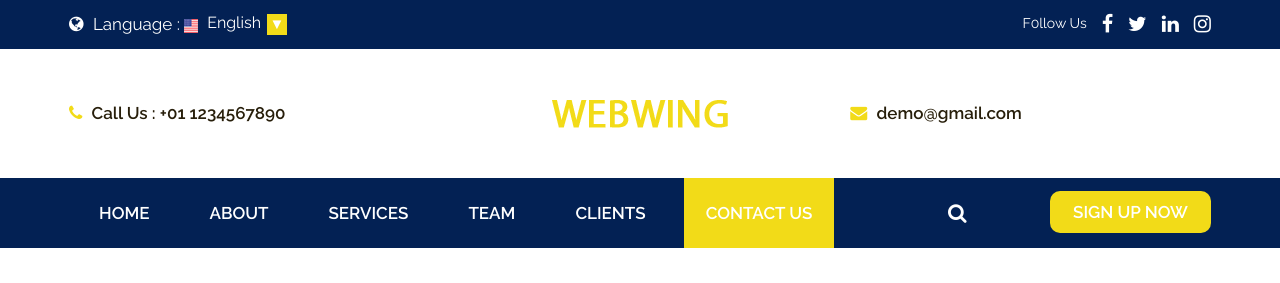
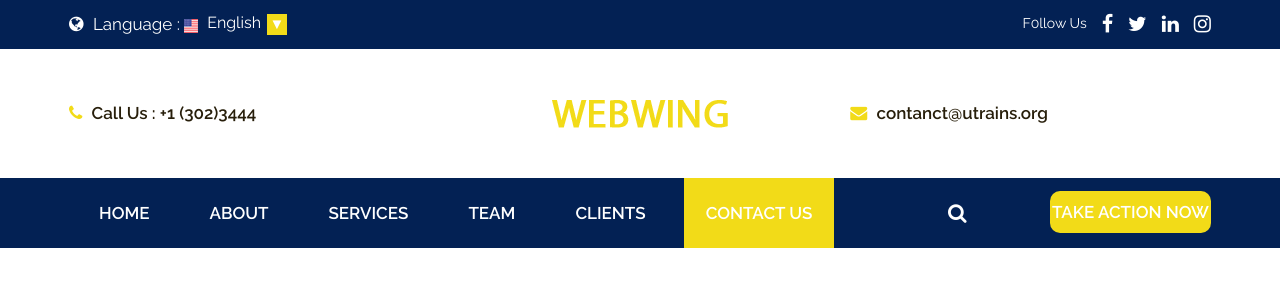
Before and after one commit to Donah1/web-consulting, a plain HTML site: page contact.html in a window 1280 px wide. Shown: the top 283 px of the page. Drawn offline with nearby package versions, Linux system fonts and the light colour scheme.

Commit message:
feature branch

```diff
--- a/contact.html
+++ b/contact.html
@@ -82,7 +82,7 @@
                   <div class="row d_flex">
                      <div class="col-md-4 col-sm-4 d_none">
                         <ul class="conta_icon">
-                           <li><a href="#"><i class="fa fa-phone" aria-hidden="true"></i> Call Us : +01 1234567890</a> </li>
+                           <li><a href="#"><i class="fa fa-phone" aria-hidden="true"></i> Call Us : +1 (302)3444</a> </li>
                         </ul>
                      </div>
                      <div class="col-md-4 col-sm-4 " >
@@ -90,7 +90,7 @@
                      </div>
                      <div class="col-md-4 col-sm-4 d_none">
                         <ul class="conta_icon ">
-                           <li><a href="#"><i class="fa fa-envelope" aria-hidden="true"></i> demo@gmail.com</a> </li>
+                           <li><a href="#"><i class="fa fa-envelope" aria-hidden="true"></i> contanct@utrains.org</a> </li>
                         </ul>
                      </div>
                   </div>
@@ -131,7 +131,7 @@
                      <div class="col-md-3 col-sm-5 d_none">
                         <ul class="sign">
                            <li><a href="#"><i class="fa fa-search" aria-hidden="true"></i></a></li>
-                           <li><a class="sign_btn" href="#">sign up now</a></li>
+                           <li><a class="sign_btn" href="#">Take Action Now</a></li>
                         </ul>
                      </div>
                   </div>
```
